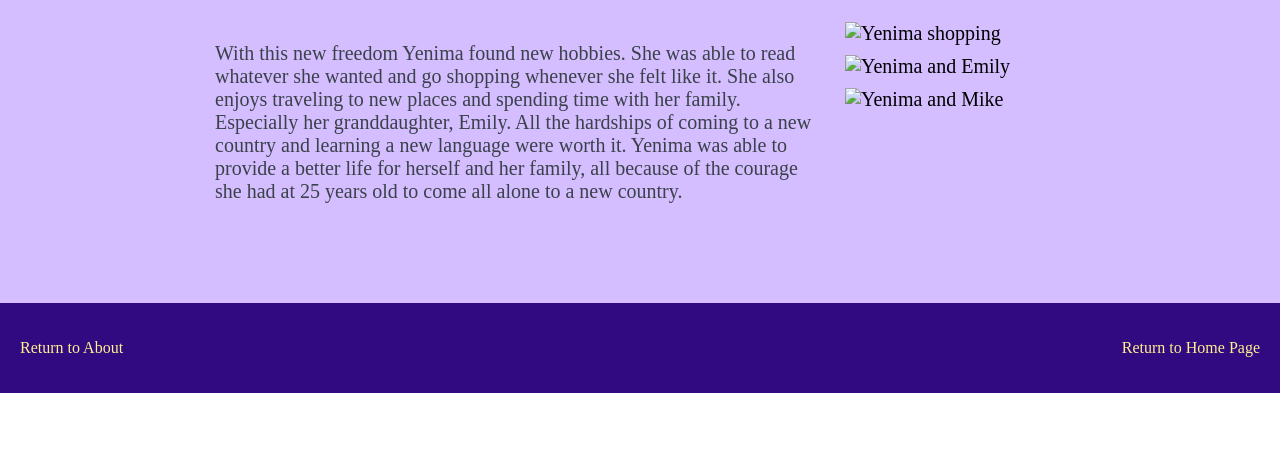
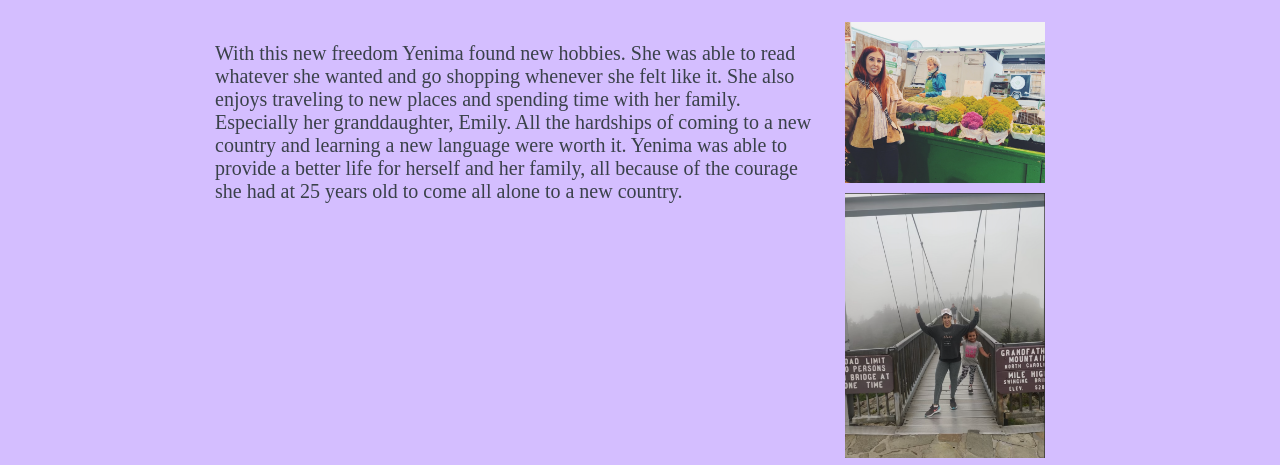
Before and after one commit to jennyrose19/bioSite, a plain HTML site: page hobbies.html in a window 1280 px wide. Shown: the part 268-733 px from the top of the page. Drawn offline with Linux system fonts and the light colour scheme; the site is published under a folder, as on GitHub Pages, so addresses that start at the root find nothing.

Commit message:
Update hobbies.html

```diff
--- a/hobbies.html
+++ b/hobbies.html
@@ -21,9 +21,9 @@
 			<div class="hobbies-section">
 			<p>With this new freedom Yenima found new hobbies. She was able to read whatever she wanted and go shopping whenever she felt like it. She also enjoys traveling to new places and spending time with her family. Especially her granddaughter, Emily. All the hardships of coming to a new country and learning a new language were worth it. Yenima was able to provide a better life for herself and her family, all because of the courage she had at 25 years old to come all alone to a new country.</p>
 			<div class="content-images">
-				<img src="/Images/hobbies-images/hobby1.jpg" alt="Yenima shopping">
-				<img src="/Images/hobbies-images/hobby2.jpg" alt="Yenima and Emily">
-				<img src="/Images/hobbies-images/hobby3.jpg" alt="Yenima and Mike">
+				<img src="bioSite/Images/hobbies-images/hobby1.jpg" alt="Yenima shopping">
+				<img src="bioSite/Images/hobbies-images/hobby2.jpg" alt="Yenima and Emily">
+				<img src="bioSite/Images/hobbies-images/hobby3.jpg" alt="Yenima and Mike">
 
 			</div>
 			</div>
```
